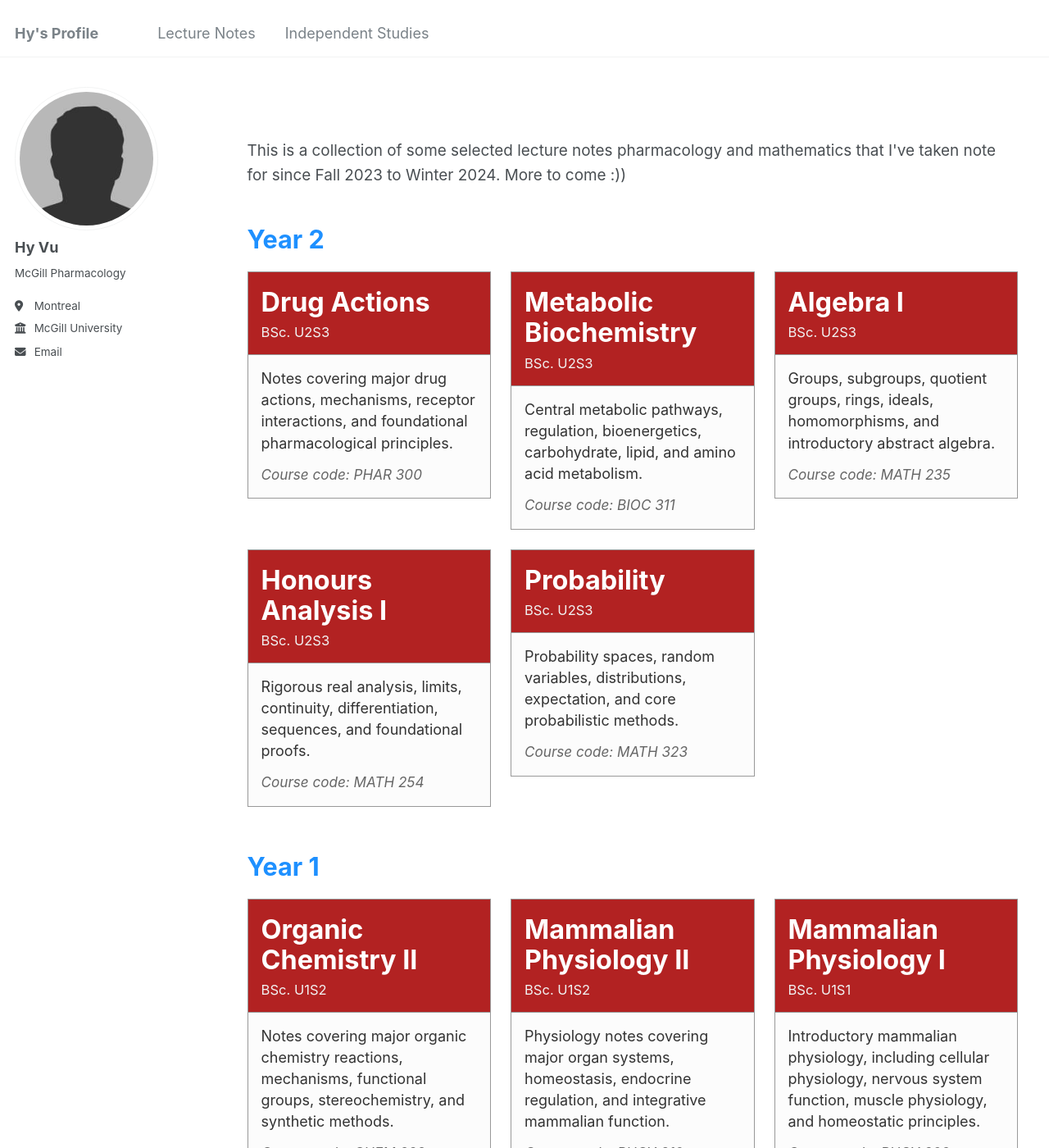
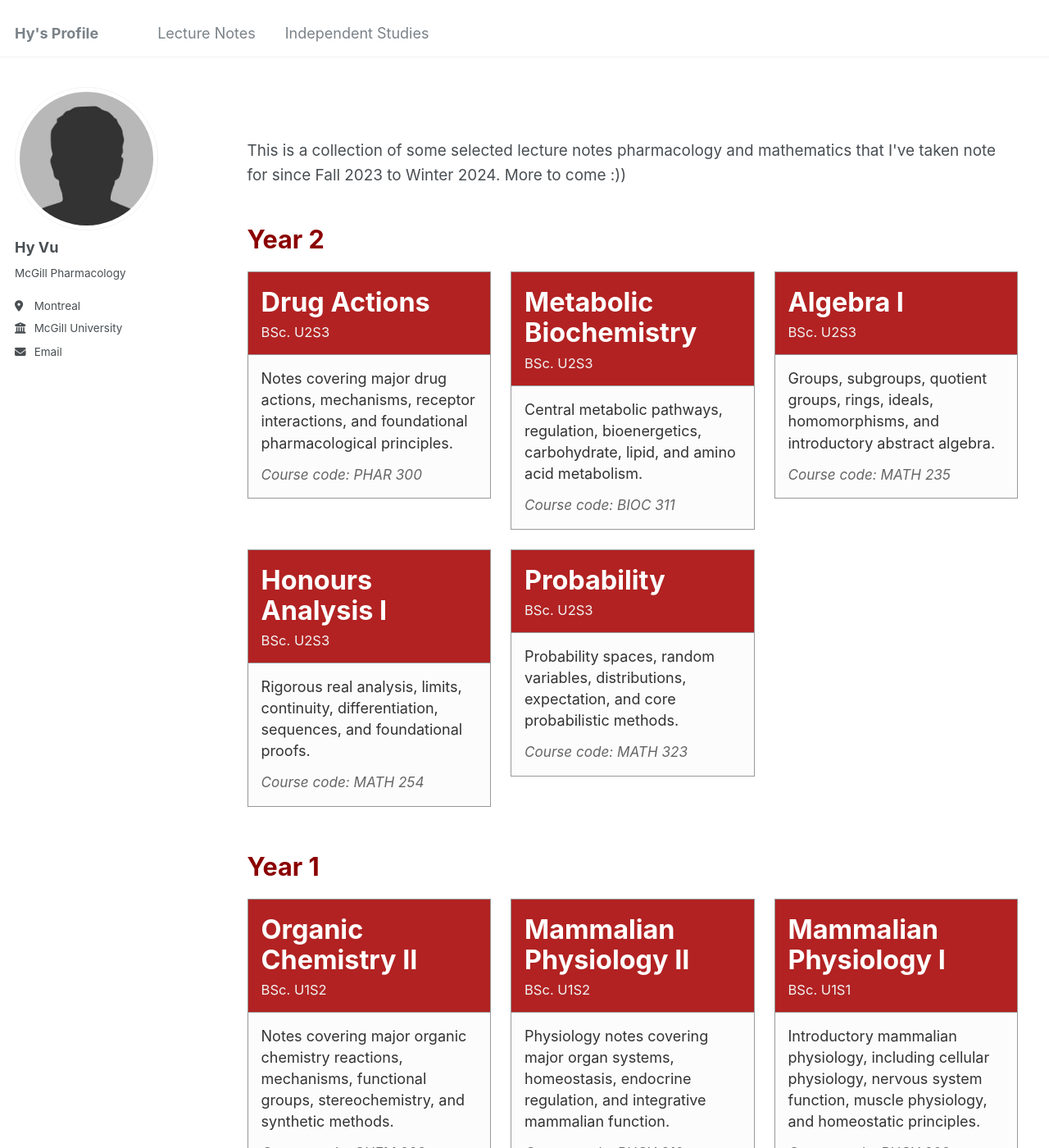
Before and after one commit to Hy-Vu/Hy-Vu.github.io, a Jekyll site: the page built from _pages/lecture-notes.html, in a window 1280 px wide and 1400 px high. Shown: the whole window at 82% size. Built offline with Jekyll 4.4.1, drawn with Linux system fonts in a browser that asks for light colours.

Commit message:
Update lecture-notes.html

```diff
--- a/_pages/lecture-notes.html
+++ b/_pages/lecture-notes.html
@@ -19,7 +19,7 @@ author_profile: true
   }
 
   .year-title {
-    color: DodgerBlue;
+    color: #8b0000;
     margin: 45px 0 20px;
     font-size: 1.7em;
     font-weight: 700;
@@ -129,7 +129,7 @@ author_profile: true
 }
 
 .year-title {
-  color: DodgerBlue;
+  color: #8b0000;
   margin: 45px 0 20px 0;
   padding: 0;
   font-size: 1.7em;
```
